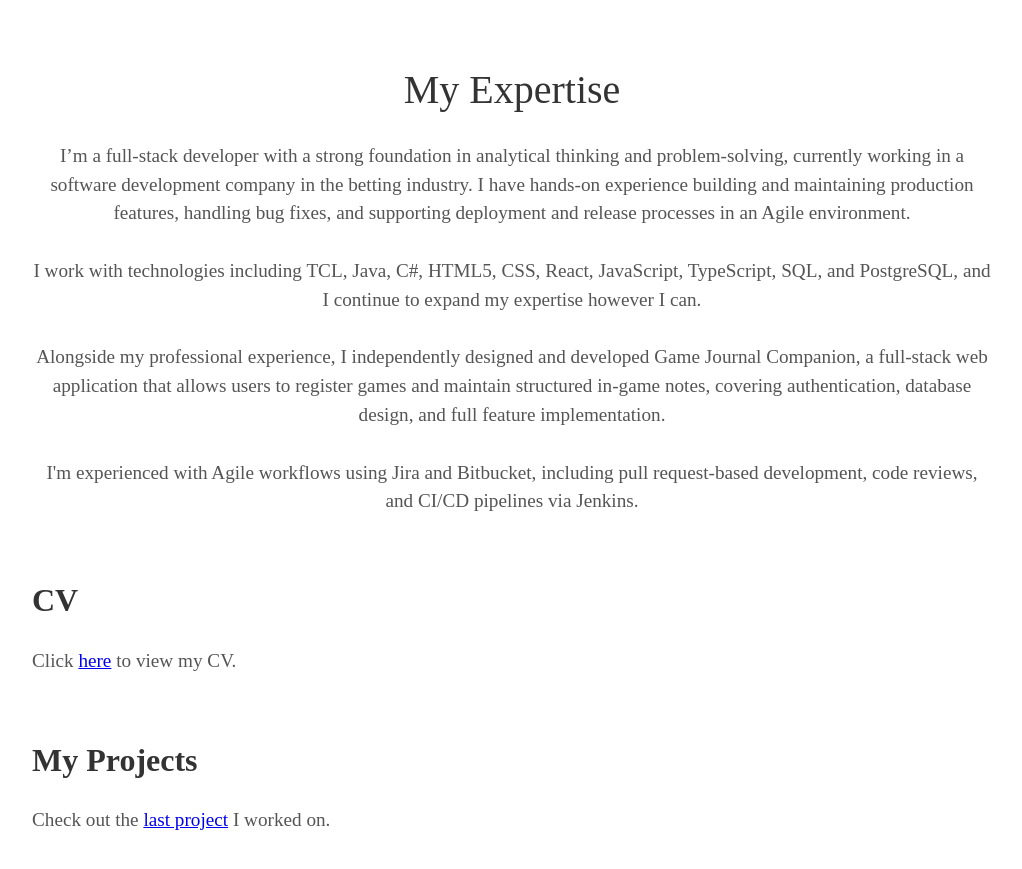
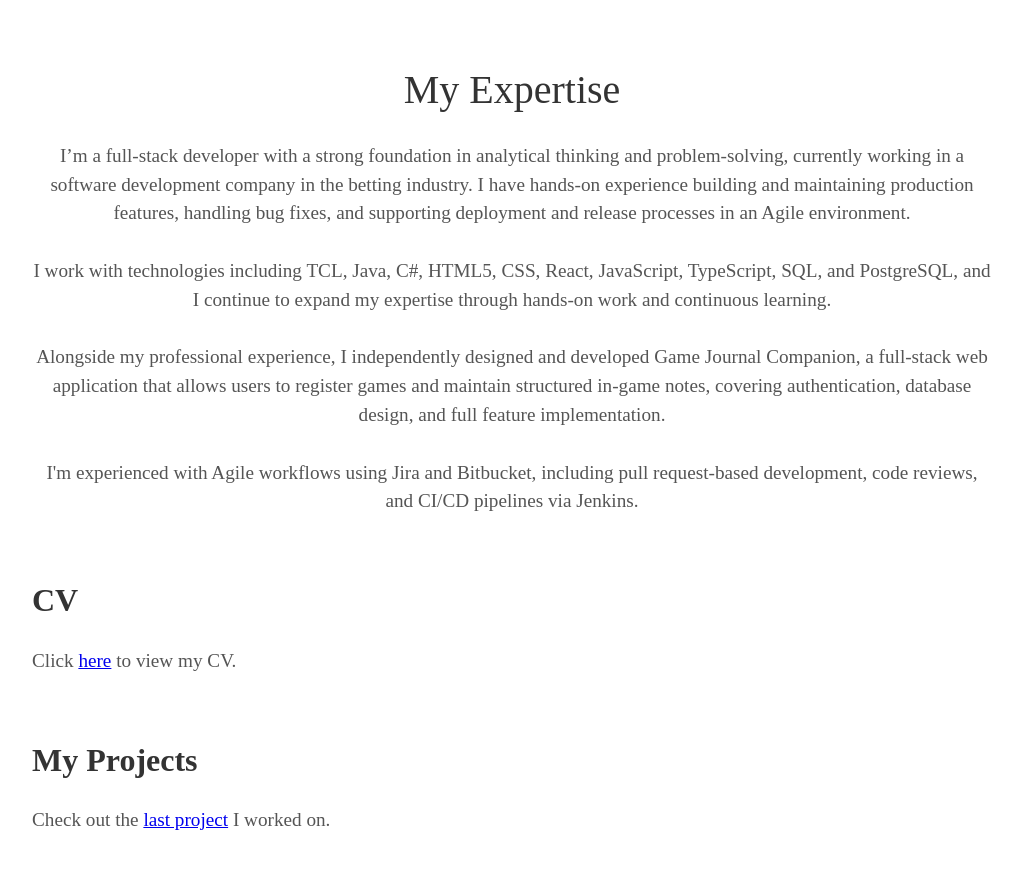
Before and after one commit to SpPag/SpPag.github.io, a Jekyll site: the page built from index.html, in a window 1280 px wide and 900 px high, scrolled down 915 px. Shown: the top 869 px of the window, without its empty margins (128-1150 px from the left). Built offline with Jekyll 4.4.1, drawn with Linux system fonts in a browser that asks for light colours; some web fonts are replaced.

Commit message:
slightly update the intro

```diff
--- a/_config.yml
+++ b/_config.yml
@@ -9,7 +9,7 @@ username: Spyridon Pagiatis
 user_description: |-
   I’m a full-stack developer with a strong foundation in analytical thinking and problem-solving, currently working in a software development company in the betting industry. I have hands-on experience building and maintaining production features, handling bug fixes, and supporting deployment and release processes in an Agile environment.
 
-  I work with technologies including TCL, Java, C#, HTML5, CSS, React, JavaScript, TypeScript, SQL, and PostgreSQL, and I continue to expand my expertise however I can.
+  I work with technologies including TCL, Java, C#, HTML5, CSS, React, JavaScript, TypeScript, SQL, and PostgreSQL, and I continue to expand my expertise through hands-on work and continuous learning.
 
   Alongside my professional experience, I independently designed and developed Game Journal Companion, a full-stack web application that allows users to register games and maintain structured in-game notes, covering authentication, database design, and full feature implementation.
 
```
